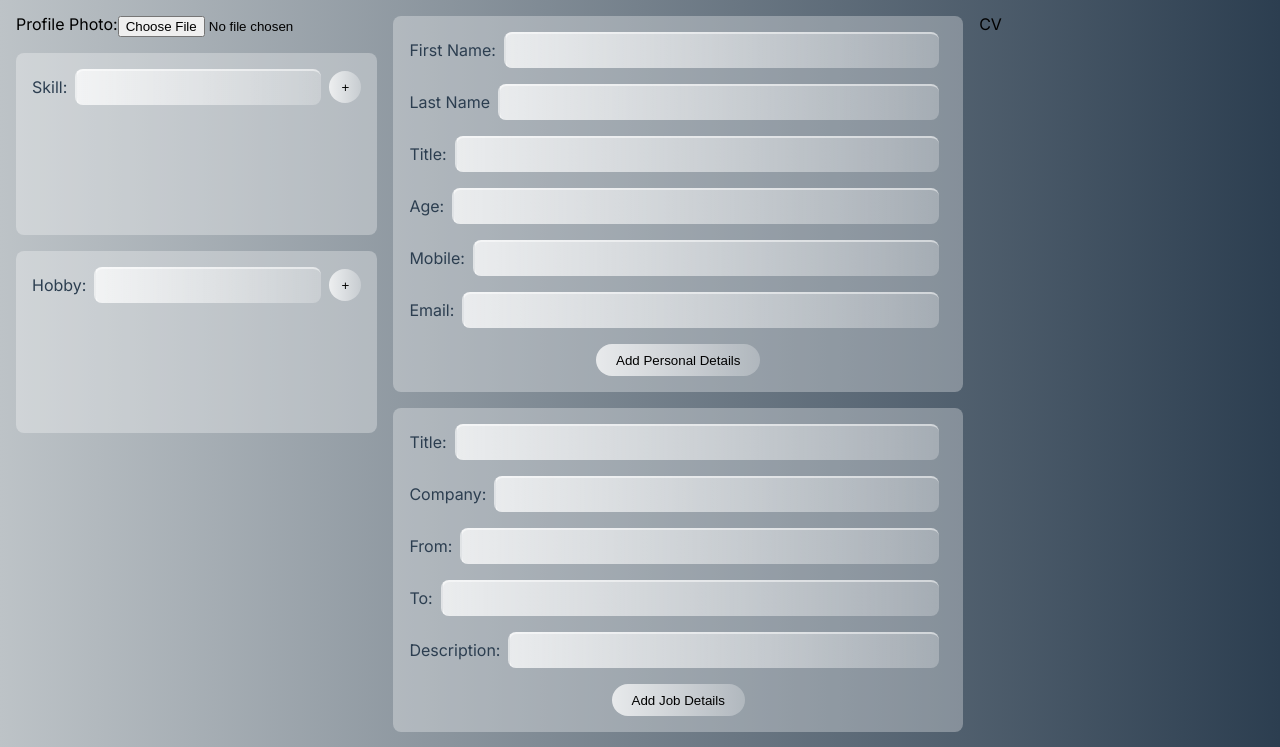
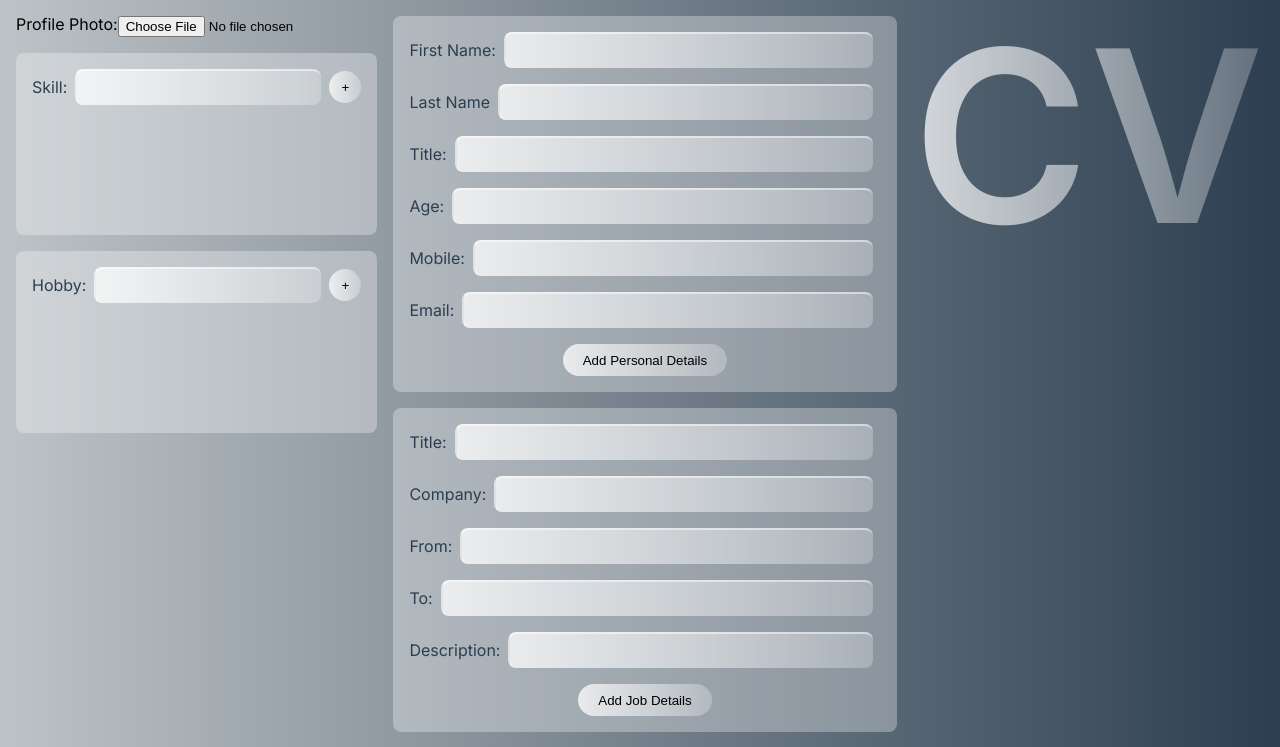
Before and after one commit to Vyonyx/cv-maker, a React (Create React App) app: page / in a window 1280 px wide. Shown: the top 747 px of the page. Built offline with nearby package versions, Linux system fonts and the light colour scheme.

Commit message:
Added CV logo.

```diff
--- a/src/App.js
+++ b/src/App.js
@@ -12,6 +12,7 @@ import HobbiesForm from './components/HobbiesForm'
 
 import GlobalStyles from './components/styles/Global'
 import { FormSection } from './components/styles/FormSection.styled'
+import { StyledLogo } from './components/styles/Logo.styled'
 
 const theme = {
   screenSwitch: '768px',
@@ -90,7 +91,7 @@ class App extends Component {
             </div>
 
             <div>
-              <h1>CV</h1>
+              <StyledLogo className='logo'>CV</StyledLogo>
             </div>
           </FormSection>
 
--- a/src/components/styles/FormSection.styled.js
+++ b/src/components/styles/FormSection.styled.js
@@ -10,6 +10,10 @@ export const FormSection = styled.section`
         display: flex;
         flex-direction: column;
         gap: 1rem;
+
+        .logo {
+            align-self: center;
+        }
     }
 
     @media(min-width: ${({ theme }) => theme.screenSwitch}) {
--- /dev/null
+++ b/src/components/styles/Logo.styled.js
@@ -0,0 +1,13 @@
+import styled from "styled-components"
+
+export const StyledLogo = styled.h1`
+    font-size: 15rem;
+    font-weight: 700;
+    align-self; center;
+    justify-self; center;
+
+    background: ${({ theme }) => theme.gradient.inputField};
+    background-clip: text;
+    -webkit-background-clip: text;
+    color: transparent;
+`
```
